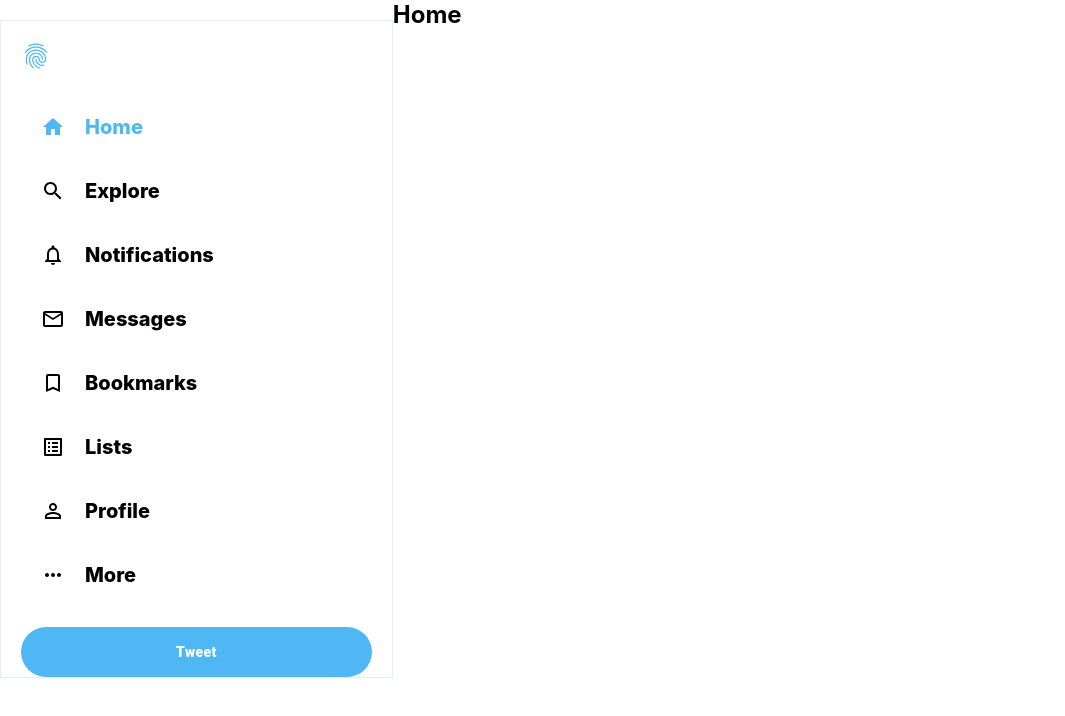
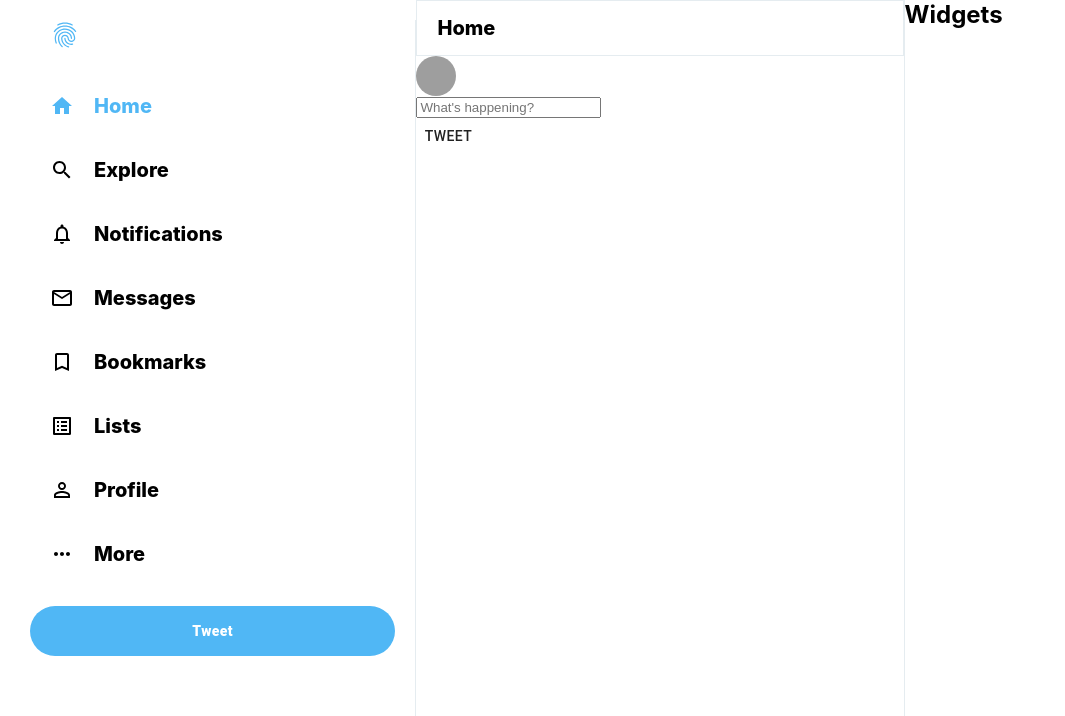
Before and after one commit to mrfoxie/twitter-clone, a React (Create React App) app: page / in a window 1280 px wide. Shown: the top 716 px of the page, without its empty margins (0-1065 px from the left). Built offline with nearby package versions, Linux system fonts and the light colour scheme; grey boxes are pictures that could not be loaded.

Commit message:
more file added

```diff
--- a/src/App.css
+++ b/src/App.css
@@ -1,7 +1,13 @@
 body {
-  --twitter-color: #50b7f5;
-  --twitter-background: #e5ecf0;
+    --twitter-color: #50b7f5;
+    --twitter-background: #e5ecf0;
 }
+
 .app {
-  display: flex;
+    display: flex;
+    height: 100vh;
+    max-width: 1300px;
+    margin-left: auto;
+    margin-right: auto;
+    padding: 0 10px;
 }
--- a/src/App.js
+++ b/src/App.js
@@ -2,6 +2,7 @@
 import "./App.css";
 import Sidebar from "./Sidebar.js";
 import Feed from "./Feed.js";
+import Widgets from './Widgets.js';
 
 function App() {
   return (
@@ -11,6 +12,7 @@
       {/* Feed */}
       <Feed />
       {/* Widget */}
+      <Widgets />
     </div>
   );
 }
--- /dev/null
+++ b/src/Feed.css
@@ -0,0 +1,26 @@
+.feed {
+    flex: 0.4;
+    border-right: 1px solid var(--twitter-background);
+    min-width: fit-content;
+    overflow-y: scroll;
+    -ms-overflow-style: none;
+    scrollbar-width: none;
+}
+
+.feed::-webkit-scrollbar {
+    display: none;
+}
+
+.feed__header {
+    position: sticky;
+    top: 0;
+    background-color: white;
+    z-index: 100;
+    border: 1px solid var(--twitter-background);
+    padding: 15px 20px;
+}
+
+.feed__header>h2 {
+    font-size: 20px;
+    font-weight: 800;
+}
--- a/src/Feed.js
+++ b/src/Feed.js
@@ -1,11 +1,15 @@
 import React from "react";
-
+import './Feed.css';
+import TweetBox from './TweetBox.js'
 function Feed() {
   return (
-    <div>
+    <div className="feed">
       {/* Header */}
+      <div className="feed__header">
       <h2>Home</h2>
+      </div>
       {/* TweetBox */}
+      <TweetBox />
       {/* post */}
       {/* post */}
       {/* post */}
--- a/src/Sidebar.css
+++ b/src/Sidebar.css
@@ -1,7 +1,7 @@
 .sidebar {
-  border: 1px solid var(--twitter-background);
+    border-right: 1px solid var(--twitter-background);
     flex: 0.3;
-  /* min-width: 250px; */
+    min-width: 250px;
     margin-top: 20px;
     padding-left: 20px;
     padding-right: 20px;
@@ -10,7 +10,7 @@
 .sidebar__twittericon {
     color: var(--twitter-color);
     font-size: 30px !important;
-  margin-top: 20px;
+    margin-left: 20px;
     margin-bottom: 20px;
 }
 
--- /dev/null
+++ b/src/TweetBox.js
@@ -0,0 +1,19 @@
+import React from 'react';
+import './TweetBox.css';
+import {Avatar, Button} from '@material-ui/core';
+
+function TweetBox() {
+    return (
+        <div classname="tweetBox">
+            <form>
+                <div className="tweetbox__input">
+<Avatar src="https://www.hackeridiot.com/uploads/logo/logo_61278d3bb0b2a.png"></Avatar>
+<input placeholder="What's happening?" type="text" />
+                </div>
+                <Button>Tweet</Button>
+            </form>
+        </div>
+    )
+}
+
+export default TweetBox
--- /dev/null
+++ b/src/Widgets.css
@@ -0,0 +1,3 @@
+.widgets {
+    flex: 0.3;
+}
--- /dev/null
+++ b/src/Widgets.js
@@ -0,0 +1,12 @@
+import React from 'react';
+import './Widgets.css';
+
+function Widgets() {
+    return (
+        <div className="widgets">
+<h2>Widgets</h2>
+        </div>
+    )
+}
+
+export default Widgets
```
Also changed, not shown: src/TweetBox.css (added), 1 other file (tests, documents, lock files or other folders). Lines whose indentation alone changed are shown as unchanged.
